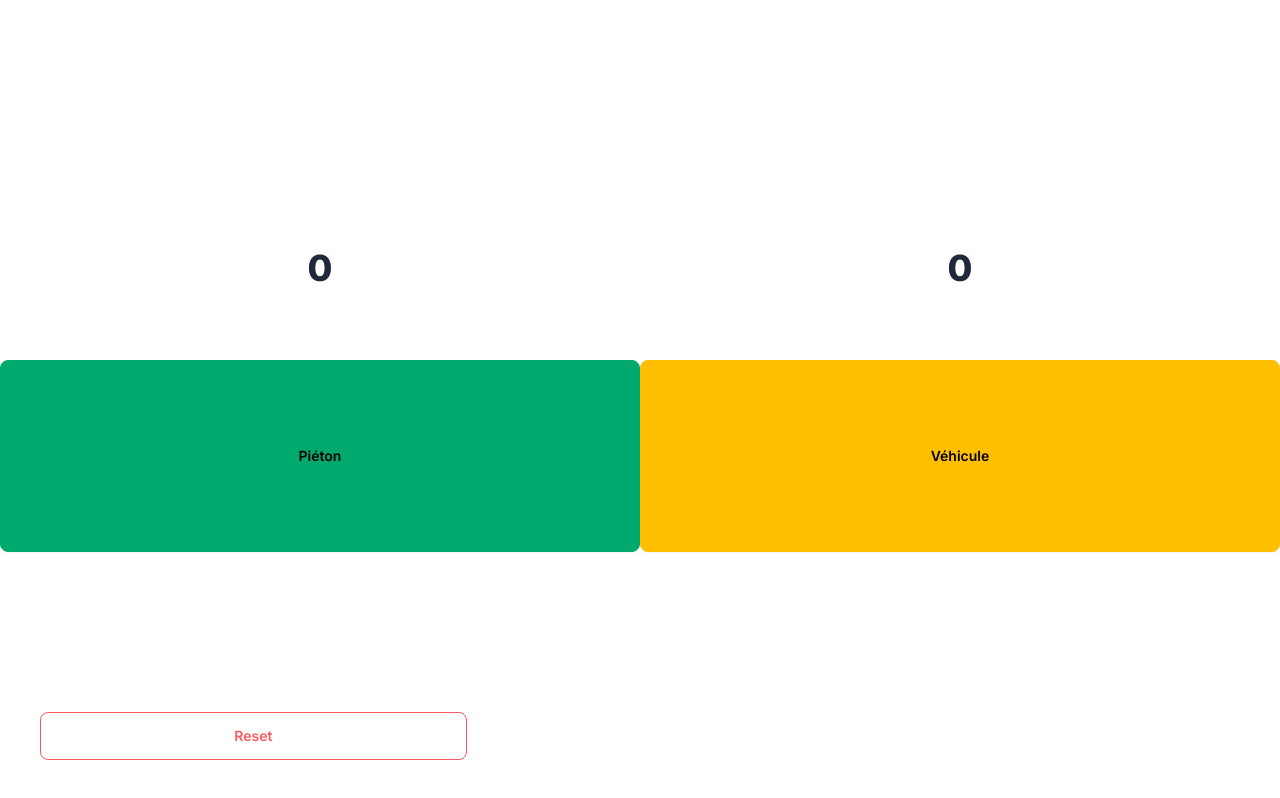
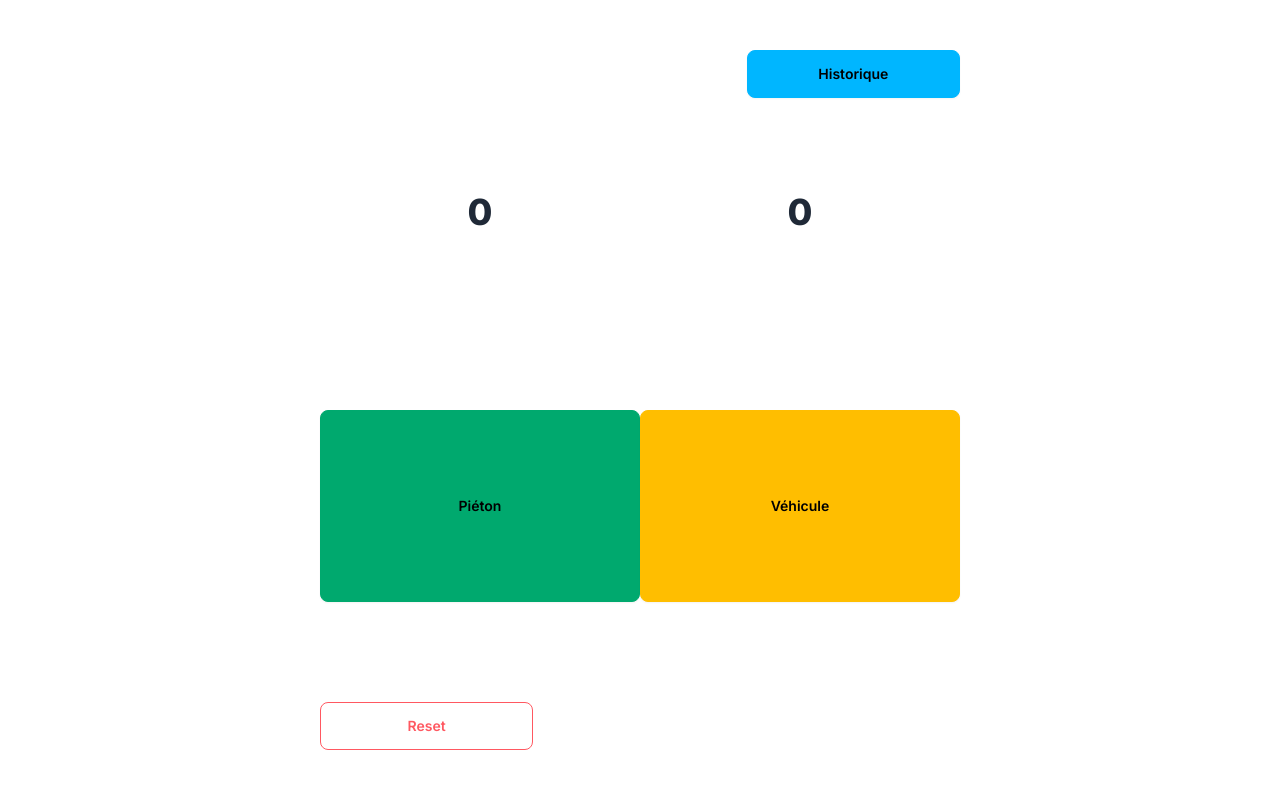
Before and after one commit to Truffenoire/countMieCaline, a Next.js app: page / in a window 1280 px wide. Built offline with nearby package versions, Linux system fonts and the light colour scheme.

Commit message:
historique

```diff
--- /dev/null
+++ b/app/history/page.jsx
@@ -0,0 +1,9 @@
+import Link from "next/link";
+
+export default function index() {
+  return (
+    <div>
+      <Link href="/" className="btn btn-succes">Retour</Link>
+    </div>
+  )
+}
--- a/app/page.js
+++ b/app/page.js
@@ -1,6 +1,7 @@
 "use client"
 
 import Image from 'next/image'
+import Link from 'next/link'
 import { useState } from 'react'
 
 export default function Home() {
@@ -23,16 +24,19 @@ export default function Home() {
 
 
   return (
-   <main className='flex h-screen flex-col justify-center'>
+   <main className='flex justify-center'>
+    <div className='flex w-[90%] h-screen flex-col justify-around max-w-screen-sm'>
+    <Link href="/history" className='btn btn-info w-1/3 self-end'>Historique</Link>
     <div className='flex justify-around'>
-      <h1 className='h-28 w-1/2 text-center stat-value'>{countPietons}</h1>
-      <h1 className='h-28 w-1/2 text-center stat-value'>{countVoitures}</h1>
+      <h1 className='h-28 w-1/2 text-center stat-value leading-7'>{countPietons}</h1>
+      <h1 className='h-28 w-1/2 text-center stat-value leading-7'>{countVoitures}</h1>
     </div>
     <div>
       <button onClick={handlePietons} className="w-1/2 h-48 btn btn-success">Piéton</button>
       <button onClick={handleVoitures} className="w-1/2 h-48 btn btn-warning">Véhicule</button>
     </div>
-    <button onClick={handleReset} className='absolute bottom-10 left-10 btn w-1/3 btn-outline btn-error'>Reset</button>
+    <button onClick={handleReset} className='btn w-1/3 btn-outline btn-error'>Reset</button>
+    </div>
    </main>
   )
 }
```
